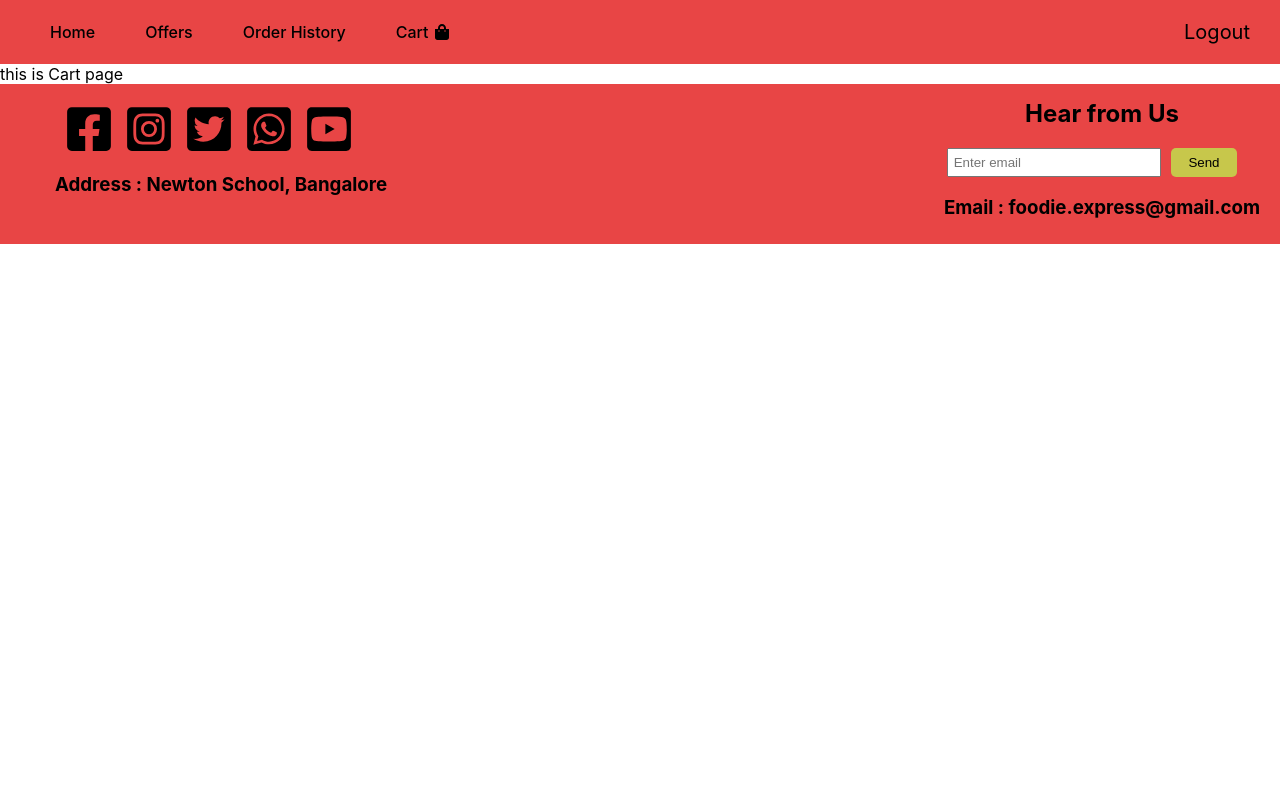
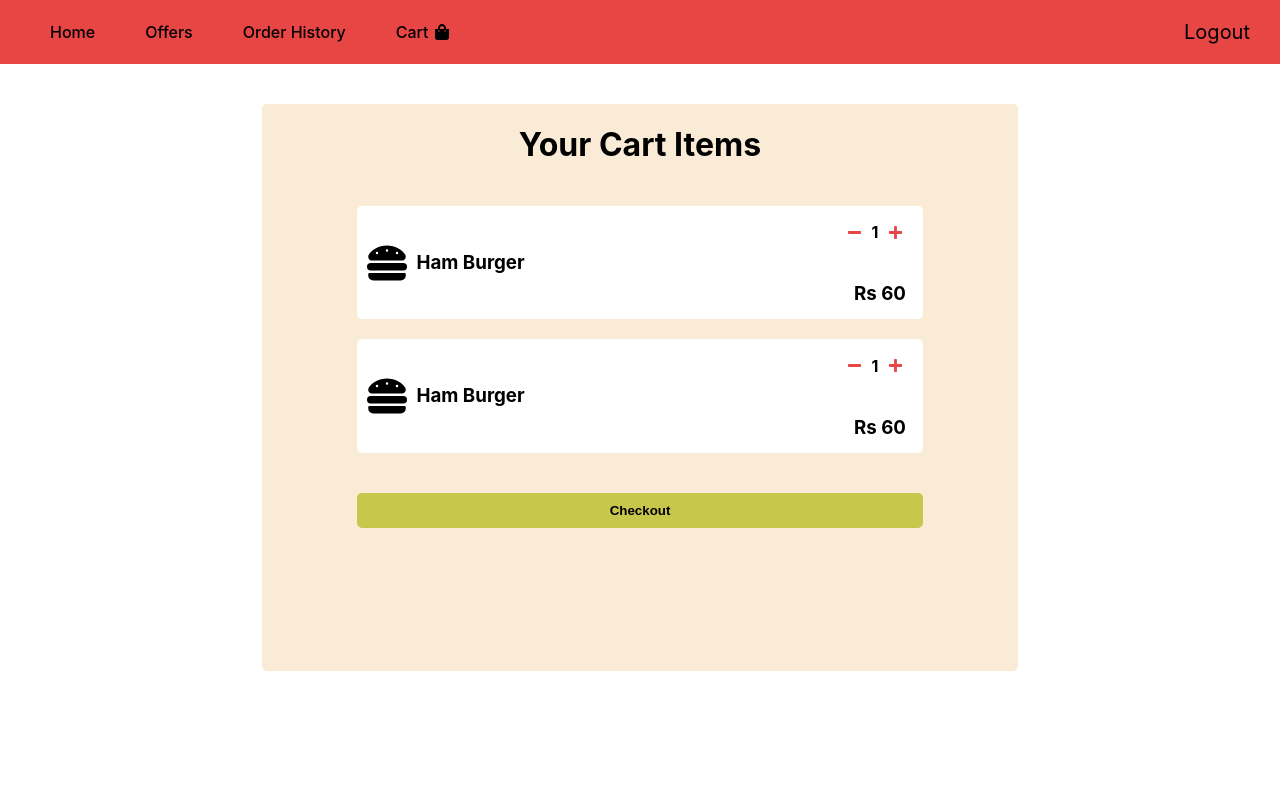
Before and after one commit to MrPratik07/MajorProject_Food_Delivery_App, a React (Create React App) app: page /cart in a window 1280 px wide. Shown: the top 800 px of the page. Built offline with nearby package versions, Linux system fonts and the light colour scheme.

Commit message:
added cart page

```diff
--- /dev/null
+++ b/src/components/cartpage/CartPage.css
@@ -0,0 +1,97 @@
+.cart-container{
+    display: flex;
+    justify-content: center;
+    margin-top: 40px;
+    height: 90vh;
+}
+
+.cart-item{
+    height: 15cm;
+    width: 20cm;
+    border: none;
+    border-radius: 5px;
+    background-color: antiquewhite;
+    display: flex;
+    flex-direction: column;
+    align-items: center;
+}
+
+.food-item-cart{
+    margin-top: 20px;
+    width: 15cm;
+    height: 3cm;
+    border: none;
+    border-radius: 5px;
+    background-color: white;
+    display: flex;
+    justify-content: space-between;
+    align-items: center;
+
+}
+
+.food-logo{
+    display: flex;
+    align-items: center;
+    margin-left: 10px;
+}
+
+#cart-title{
+    margin-left: 10px;
+}
+
+
+
+#food-item-cart-logo{
+    font-size: 40px;
+
+}
+
+#minus{
+    font-size: 15px;
+    margin-right: 10px;
+    cursor: pointer;
+    color: #e84545;
+}
+
+#plus{
+    font-size: 15px;
+    margin-left: 10px;
+    cursor: pointer;
+    color: #e84545;
+}
+
+
+.food-price-cart{
+    display: flex;
+    justify-content: flex-start;
+    flex-direction: column;
+}
+
+.cart-quantity{
+    display: flex;
+    justify-content: flex-start;
+    align-items: center;
+    margin-right: 20px;
+}
+
+#cart-price{
+    display: flex;
+    justify-content: center;
+    align-items: center;
+    margin-right: 10px;
+}
+
+#checkout{
+    margin-top: 40px;
+    padding: 10px;
+    width: 15cm;
+    font-weight: bold;
+    background-color: rgb(199, 199, 75);
+    border: none;
+    border-radius: 5px;
+    transition: transform 0.7s;
+}
+
+#checkout:hover{
+    transform: scale(1.1);
+}
--- a/src/components/cartpage/CartPage.js
+++ b/src/components/cartpage/CartPage.js
@@ -1,10 +1,55 @@
 import React from 'react';
+import '../cartpage/CartPage.css'
+import { FaPlus,FaMinus,FaHamburger } from 'react-icons/fa';
+const CartPage = () =>{
+    return(
+        <div className="cart-container">
+        <div className="cart-item">
+        <h1>Your Cart Items</h1>
+        <div className="food-item-cart">
+                    <div className="food-logo">
+                    <FaHamburger id="food-item-cart-logo"/>
+                    <h3 id="cart-title">Ham Burger</h3>
+                    </div>
 
 
-const CartPage = () =>{
-    return(
-        <div>
-            this is Cart page
+
+                <div className="food-price-cart">
+                        <div className="cart-quantity">
+
+                                <FaMinus id="minus"/>
+                                <h4 id="counter">1</h4>
+                                <FaPlus id="plus"/>
+
+                        </div>
+                        <h3 id="cart-price">Rs 60</h3>
+                </div>
+
+
+        </div>
+        <div className="food-item-cart">
+                    <div className="food-logo">
+                    <FaHamburger id="food-item-cart-logo"/>
+                    <h3 id="cart-title">Ham Burger</h3>
+                    </div>
+
+
+
+                <div className="food-price-cart">
+                        <div className="cart-quantity">
+
+                                <FaMinus id="minus"/>
+                                <h4 id="counter">1</h4>
+                                <FaPlus id="plus"/>
+
+                        </div>
+                        <h3 id="cart-price">Rs 60</h3>
+                </div>
+
+
+        </div>
+        <button id="checkout">Checkout</button>
+        </div>
         </div>
     )
 }
--- a/src/components/history/HistoryPage.css
+++ b/src/components/history/HistoryPage.css
@@ -1,9 +1,13 @@
+.history{
+    height: 90vh;
+}
+
+
 .history-container{
     display : flex;
     justify-content: flex-start;
     align-items: center;
     flex-direction: column;
-    height: 90vh;
     padding-top: 5px;
 }
 
--- a/src/components/history/HistoryPage.js
+++ b/src/components/history/HistoryPage.js
@@ -2,11 +2,10 @@ import React from 'react';
 import '../history/HistoryPage.css'
 const HistoryPage = () =>{
     return(
-        <>
+        <div className="history">
         <div className="history-header">
         <h1>Your Order History</h1>
         </div>
-
         <div className="history-container">
         <div className="order-container">
         <div className="left-details">
@@ -30,7 +29,7 @@ const HistoryPage = () =>{
         </div>
         </div>
         </div>
-       </>
+       </div>
     )
 }
 
```
